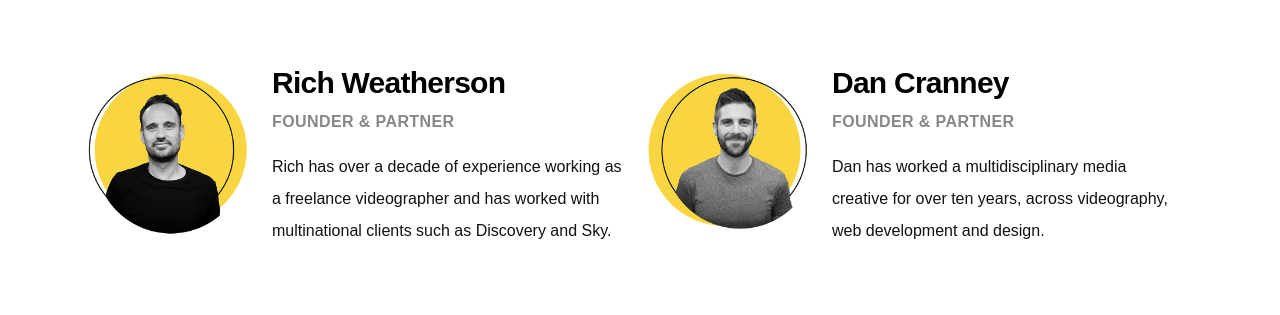
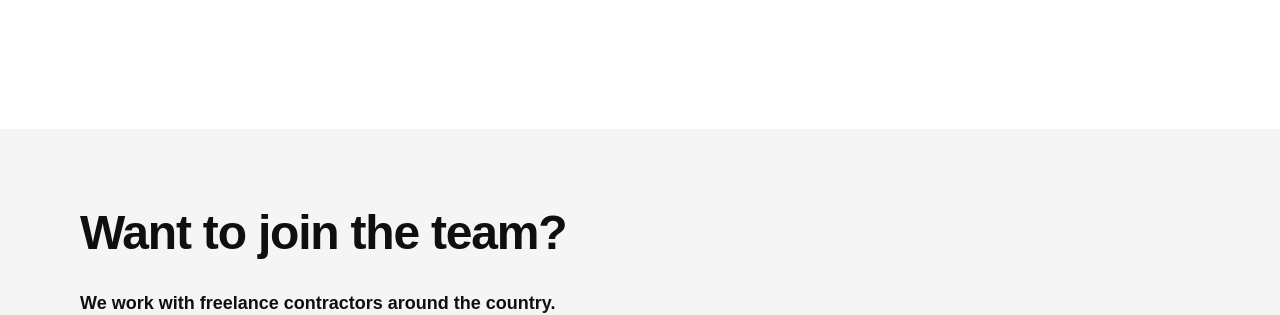
Before and after one commit to danielcranney/spotlight-media, a Next.js app: page /who-we-are in a window 1280 px wide. Shown: the part 466-781 px from the top of the page. Built offline with nearby package versions, Linux system fonts and the light colour scheme; a web font is replaced by a local one.

Commit message:
Chore: Hide Rich and Me

```diff
--- a/pages/who-we-are.js
+++ b/pages/who-we-are.js
@@ -36,7 +36,7 @@ const WhoWeAre = () => {
 
           <div className="flex flex-col md:flex-row">
             {/* Dan Section */}
-            <div className="flex items-start w-full mb-6 md:w-1/2 md:mb-0">
+            {/* <div className="flex items-start w-full mb-6 md:w-1/2 md:mb-0">
               <div className="w-1/3 mr-4">
                 <Image
                   src="/headshot-1.png"
@@ -57,10 +57,10 @@ const WhoWeAre = () => {
                   Discovery and Sky.
                 </p>
               </div>
-            </div>
+            </div> */}
 
             {/* Rich Section */}
-            <div className="flex items-start w-full md:w-1/2">
+            {/* <div className="flex items-start w-full md:w-1/2">
               <div className="w-1/3 mr-4">
                 <Image
                   src="/headshot-2.png"
@@ -80,7 +80,7 @@ const WhoWeAre = () => {
                   years, across videography, web development and design.
                 </p>
               </div>
-            </div>
+            </div> */}
           </div>
         </div>
       </div>
```
